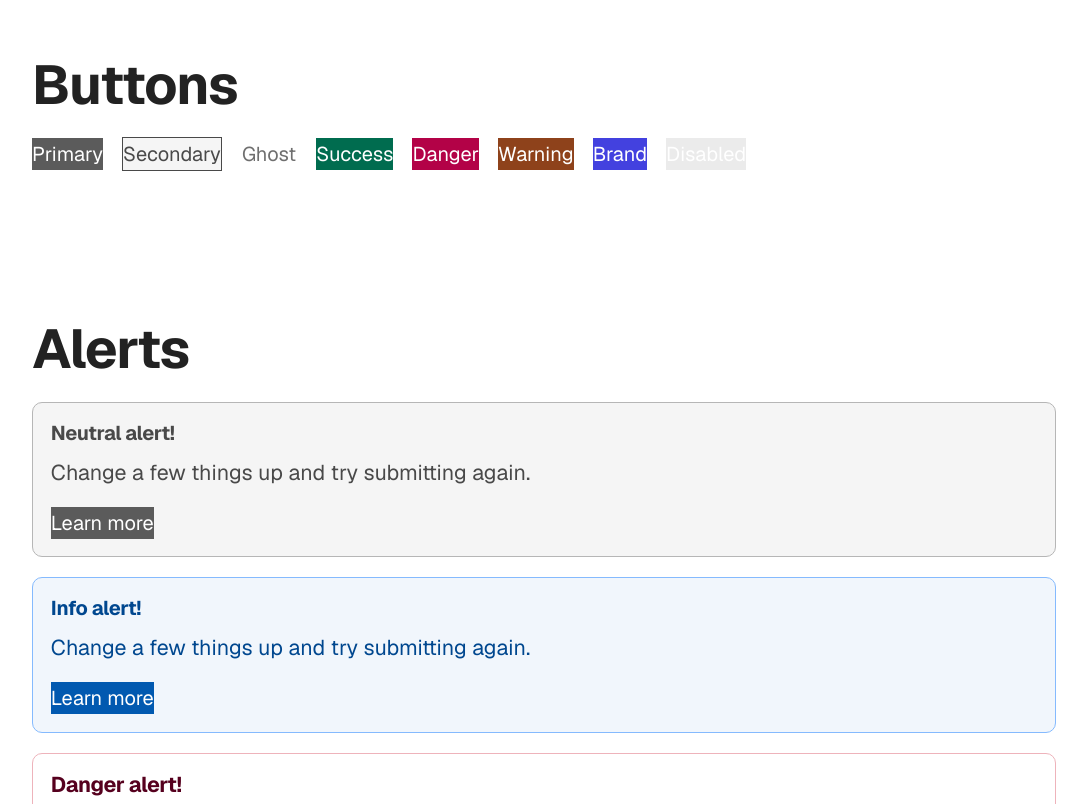
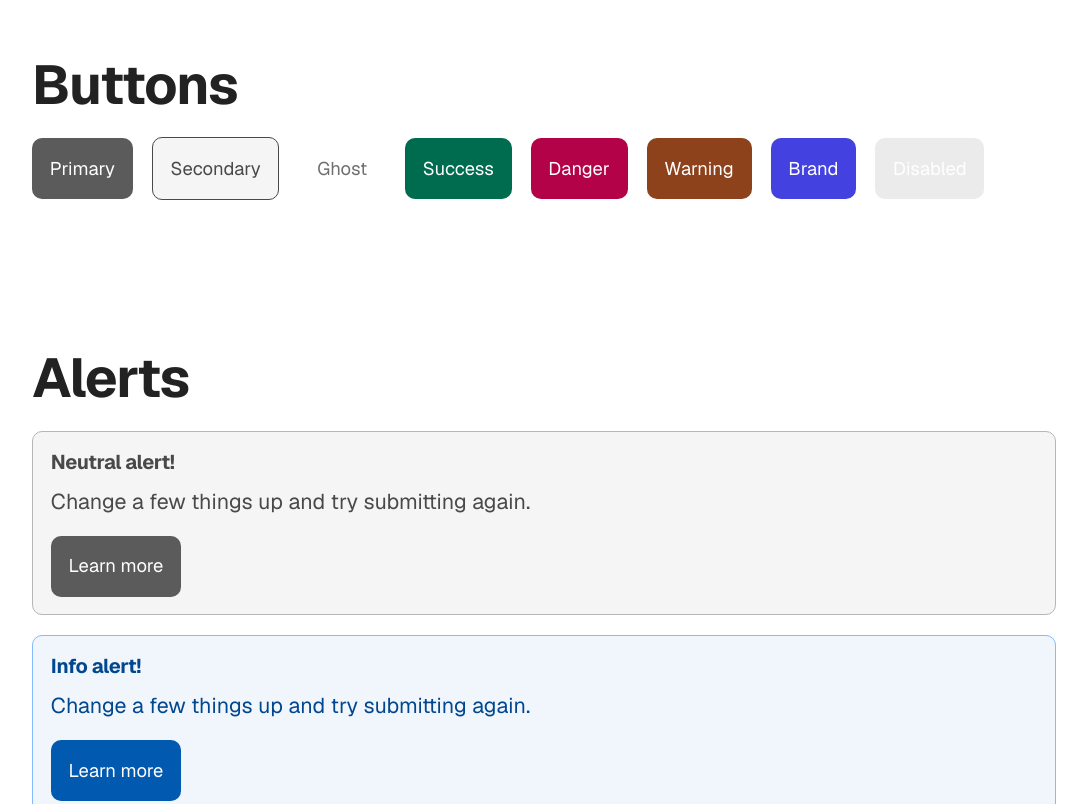
Before and after one commit to BBennettWesco/branding-test, a website: page index.html in a window 1280 px wide. Shown: the part 3260-4064 px from the top of the page, without its empty margins (96-1183 px from the left). Drawn offline with nearby package versions, Linux system fonts and the light colour scheme.

Commit message:
Forgot to save a file

```diff
--- a/src/input.css
+++ b/src/input.css
@@ -225,6 +225,17 @@
   --color-hover: var(--hover);
   --color-disabled: var(--disabled);
   --color-active: var(--active);
+}
+
+/* Buttons */
+@utility btn-sm {
+  @apply fl-px-2.5 fl-py-2 text-xs rounded-lg shadow-xs;
+}
+@utility btn-md {
+  @apply fl-px-3.5 fl-py-3 text-xs rounded-lg shadow-xs;
+}
+@utility btn-lg {
+  @apply fl-px-4 fl-py-3.5 text-sm rounded-xl shadow-xs;
 }
 
 /* Text Styles */
```
Also changed, not shown: dist/output.css.
